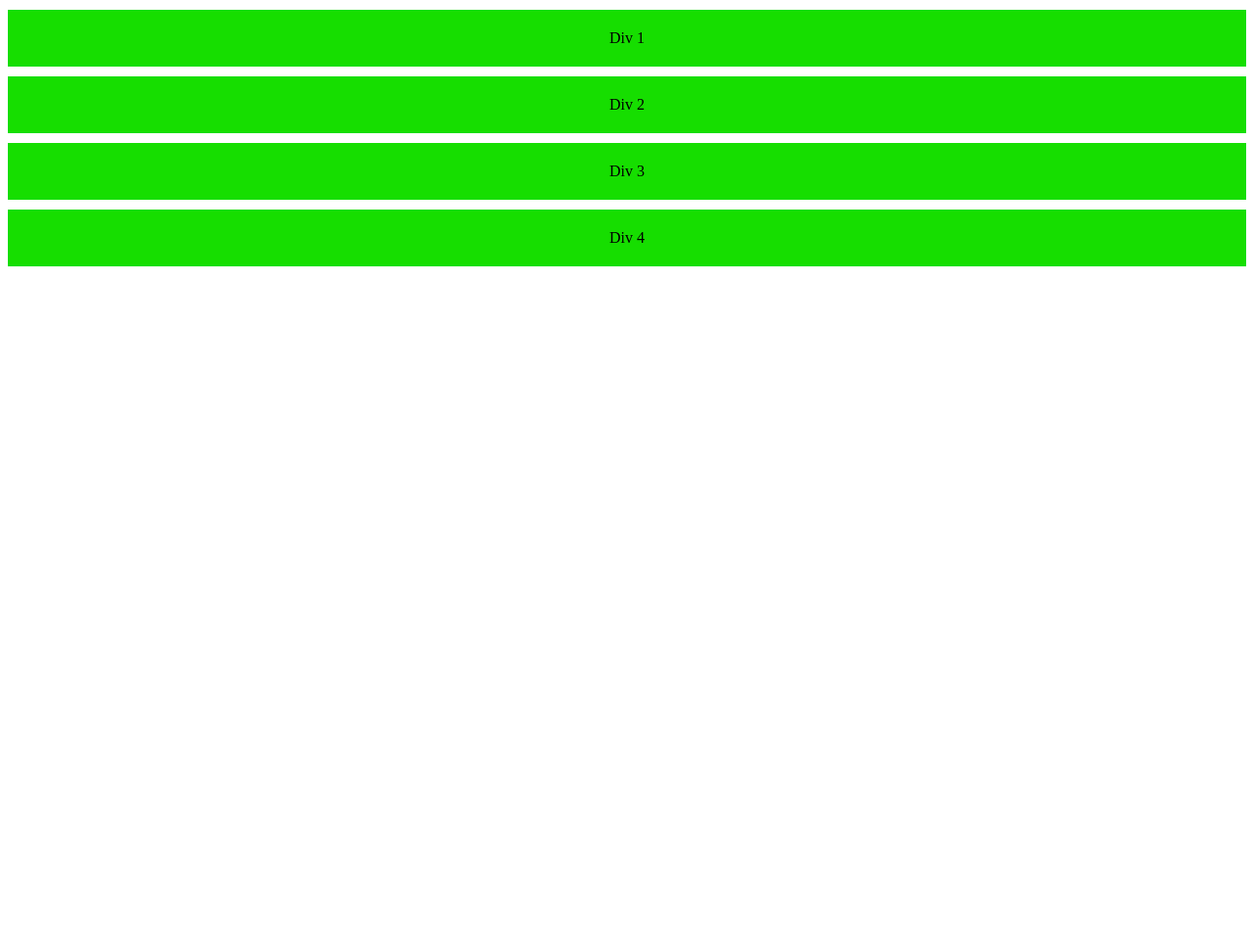
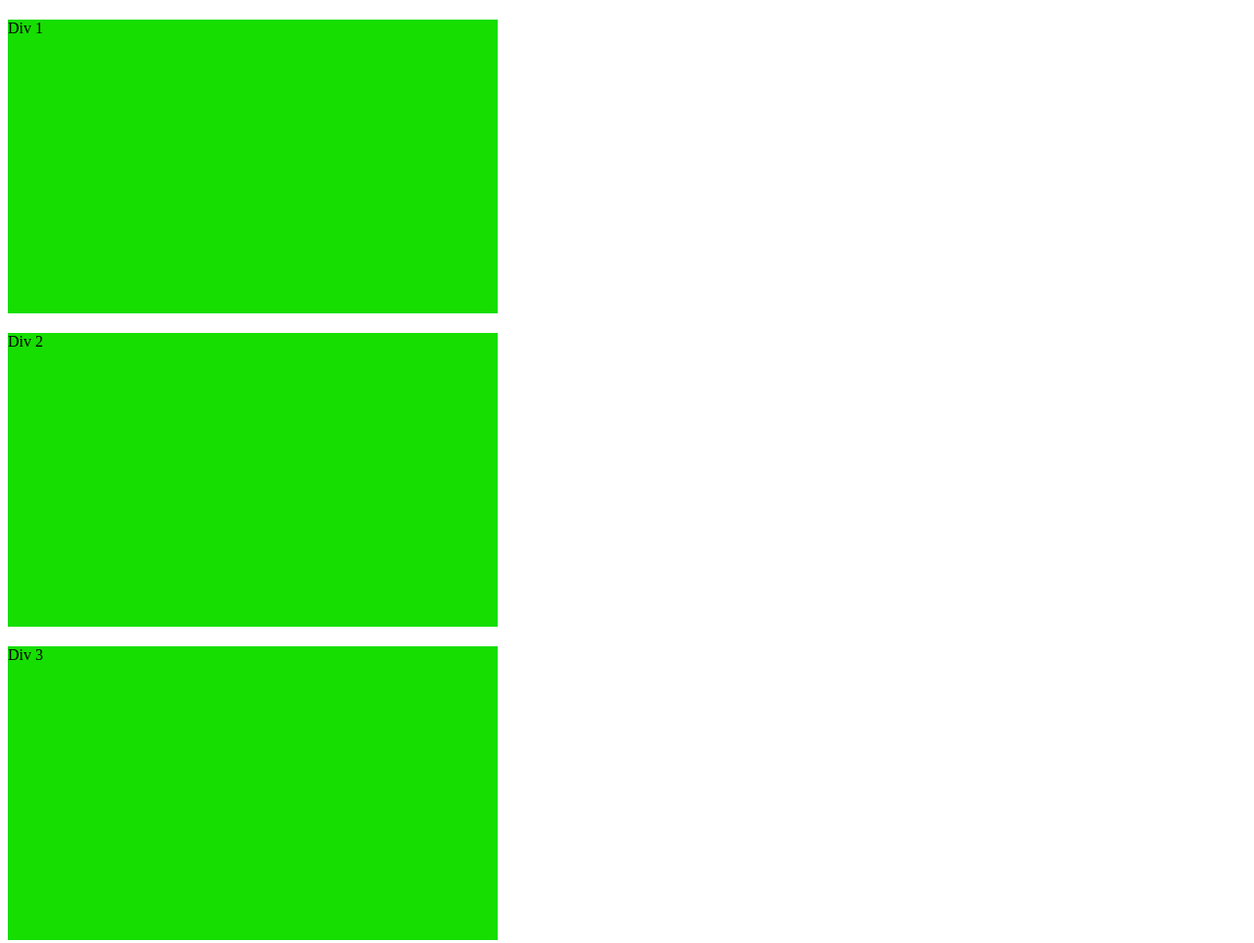
Before and after one commit to Victory-Code-Bootcamp/james-Bootcamp, a plain HTML site: page coding-to-victory/lesson-4/take-home-challenge/index.html in a window 1280 px wide. Shown: the top 963 px of the page at 98% size. Before the commit the page ends 800 px from the top, so only its background shows below. Drawn offline with Linux system fonts and the light colour scheme.

Commit message:
updated code 4 take home

```diff
--- a/coding-to-victory/lesson-4/take-home-challenge/index.html
+++ b/coding-to-victory/lesson-4/take-home-challenge/index.html
@@ -4,14 +4,7 @@
         <meta charset="UTF-8" />
         <meta name="viewport" content="width=device-width, initial-scale=1.0" />
         <title>Lesson 4 Takehome Challenge</title>
-        <style>
-            div {
-                background-color: #16de00;
-                margin: 10px 0; /* Adds space around each div */
-                padding: 20px;
-                text-align: center;
-            }
-        </style>
+        <link rel="stylesheet" href="styles.css" />
     </head>
     <body>
         <div>Div 1</div>
--- /dev/null
+++ b/coding-to-victory/lesson-4/take-home-challenge/styles.css
@@ -0,0 +1,8 @@
+div {
+    background-color: #16de00;
+    width: 500px;
+    height: 300px;
+}
+div {
+    margin: 20px 0;
+}
```
